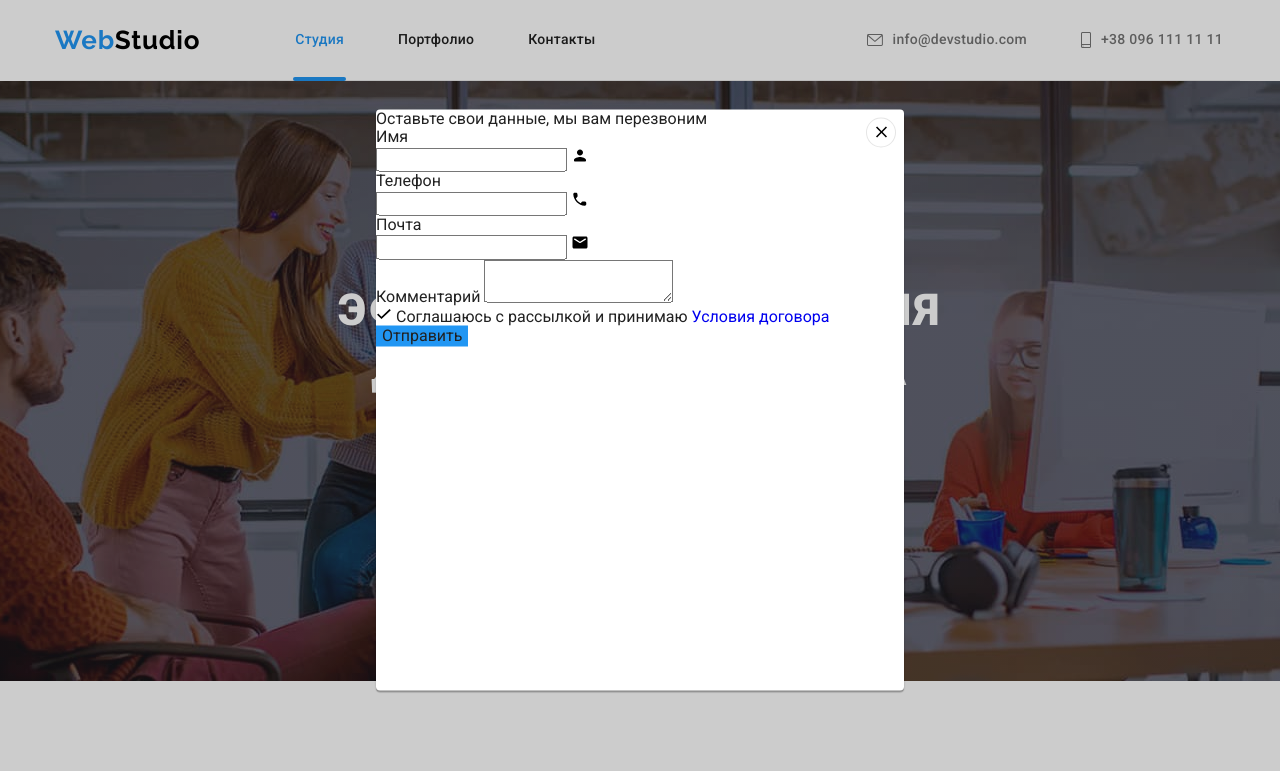
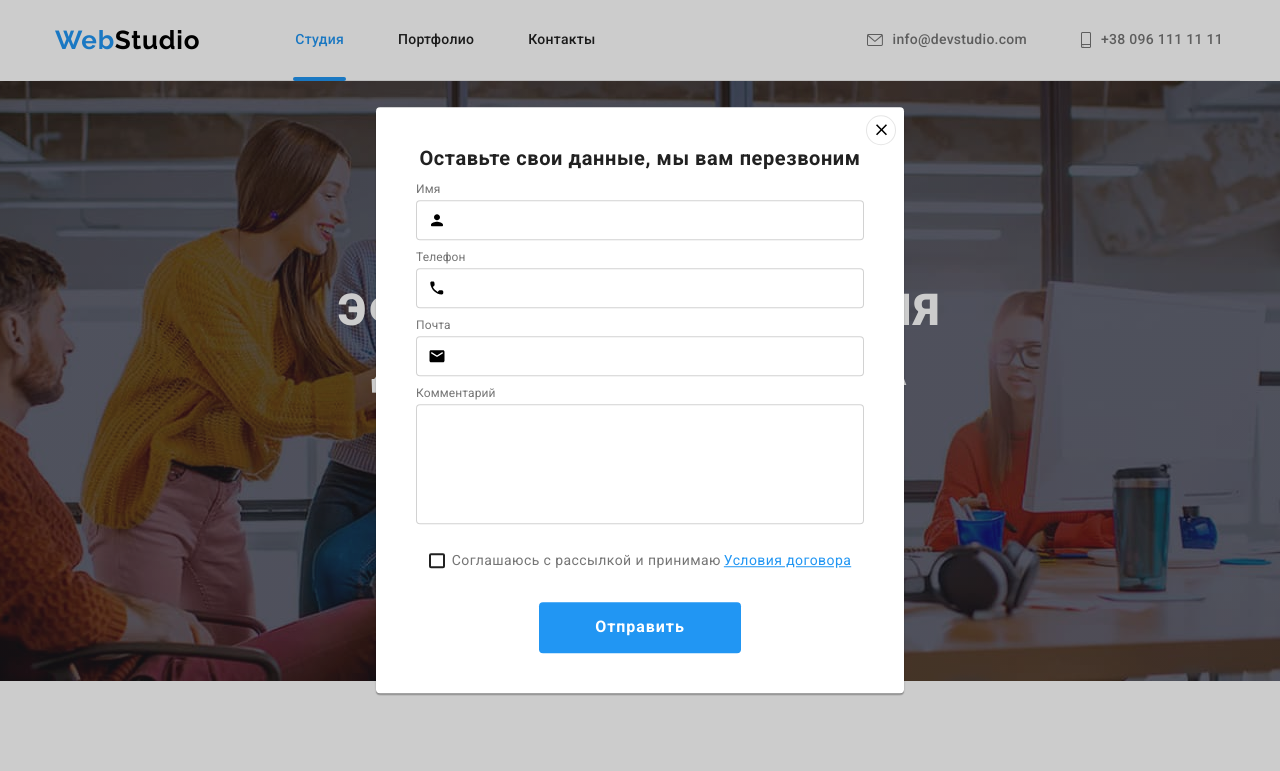
Before and after one commit to ParamonenkoOksana/goit-markup-hw-06, a plain HTML site: page index.html in a window 1280 px wide. Both pictures are taken after a click on the button "Заказать услугу". Shown: the top 771 px of the page. Drawn offline with nearby package versions, Linux system fonts and the light colour scheme.

Commit message:
Добавляет стили в ДЗ 6

```diff
--- a/css/styles.css
+++ b/css/styles.css
@@ -292,7 +292,6 @@ img {
 .button.hero-primery:focus {
   color: var(--primery-text-color);
   background-color: var(--primery-background-color-btn);
-  box-shadow: 0px 4px 4px rgba(0, 0, 0, 0.15);
 }
 
 /* --FEATURE-- */
@@ -605,6 +604,10 @@ clients-link:focus {
   color: var(--text-color-white);
 }
 
+.footer-box-second {
+  margin-right: 93px;
+}
+
 .footer-text {
   font-weight: 700;
   font-size: 14px;
@@ -636,6 +639,80 @@ clients-link:focus {
 .footer-soc-link:focus .footer-soc-icon {
   fill: var(--primery-background-color);
 }
+
+.distribution {
+  width: 570px;
+}
+
+.distribution-text {
+  display: block;
+  margin-bottom: 20px;
+
+  font-weight: 700;
+  font-size: 14px;
+  line-height: 1.14;
+  letter-spacing: 0.03em;
+  text-transform: uppercase;
+
+  color: var(--primery-background-color);
+}
+
+.distribution-group {
+  display: flex;
+}
+
+.distribution-group::placeholder {
+  font-size: 16px;
+  line-height: 1.25;
+  letter-spacing: 0.03em;
+
+  color: rgba(255, 255, 255, 0.6);
+}
+
+.footer-mail-input {
+  width: 100%;
+  height: 50px;
+  padding: 15px 16px;
+  margin-right: 12px;
+  border: 1px solid rgba(255, 255, 255, 0.3);
+  filter: drop-shadow(0px 4px 4px rgba(0, 0, 0, 0.15));
+  border-radius: 4px;
+  background-color: var(--background-color-section);
+  color: var(--primery-background-color);
+}
+
+.footer-email.button {
+  display: flex;
+  align-items: center;
+  justify-content: center;
+
+  padding: 10px 29px;
+  min-width: 200px;
+
+   transition-property: color, background-color,box-shadow;
+  transition-duration: 250ms;
+  transition-timing-function: cubic-bezier(0.4, 0, 0.2, 1);
+
+
+  border-radius: 4px;
+
+  font-weight: 700;
+  font-size: 16px;
+  line-height: 1.88;
+  color: var(--text-color-white);
+
+}
+
+.footer-email.button:hover,
+.footer-email.button:focus  {
+   color: var(--text-color-white);
+  background-color: #188ce8;
+  box-shadow: 0px 4px 4px rgba(0, 0, 0, 0.15);
+  }
+
+  .footer-letter-icon {
+    margin-left: 12px;
+  fill: var(--text-color-white)}
 
 /* -----------ПОРТФОЛИО---------------- */
 /* ------------PROGECTS------------ */
@@ -808,6 +885,8 @@ clients-link:focus {
   top: 50%;
   left: 50%;
 
+  padding: 40px;
+
   transform: translate(-50%, -50%) scale(1) rotate(0);
   transition-property: transform, min-height, box-shadow;
   transition-duration: 500ms;
@@ -820,13 +899,6 @@ clients-link:focus {
   box-shadow: 0px 1px 3px rgba(0, 0, 0, 0.12), 0px 1px 1px rgba(0, 0, 0, 0.14),
     0px 2px 1px rgba(0, 0, 0, 0.2);
   background-color: var(--primery-background-color);
-}
-
-.backdrop-icon {
-  width: 18px;
-  height: 18px;
-  align-items: center;
-  justify-content: center;
 }
 
 .modal-close {
@@ -847,6 +919,220 @@ clients-link:focus {
   cursor: pointer;
 }
 
+.modal-close:hover .backdrop-icon,
+.modal-close:focus .backdrop-icon {
+  fill: var(--accent-color);
+}
+
+.backdrop-icon {
+  transition-property: fill;
+  transition-duration: 250ms;
+  transition-timing-function: cubic-bezier(0.4, 0, 0.2, 1);
+}
+
+.backdrop-icon {
+  width: 18px;
+  height: 18px;
+  align-items: center;
+  justify-content: center;
+}
+
 /* .no-scroll {
   overflow: hidden;
 }*/
+
+.modal-title {
+  margin-bottom: 12px;
+
+  font-weight: 700;
+  font-size: 20px;
+  line-height: 1.15;
+  text-align: center;
+  letter-spacing: 0.03em;
+
+  color: var(--primery-text-color);
+}
+
+/* --------------FORM----------------- */
+
+.input-field {
+  margin-bottom: 10px;
+}
+
+.input-title {
+  display: block;
+
+  margin-bottom: 4px;
+  font-size: 12px;
+  line-height: 1.17;
+  letter-spacing: 0.01em;
+
+  color: var(--text-color-gray);
+}
+
+.input-wrap {
+  position: relative;
+}
+
+.form-input {
+  width: 100%;
+  height: 40px;
+
+  padding-left: 42px;
+
+  font-size: 14px;
+  line-height: 1.14;
+  letter-spacing: 0.01em;
+
+  border: 1px solid rgba(33, 33, 33, 0.2);
+  border-radius: 4px;
+
+  color: var(--primery-text-color);
+  outline-color: var(--accent-color);
+
+  transition-property: border;
+  transition-duration: 250ms;
+  transition-timing-function: cubic-bezier(0.4, 0, 0.2, 1);
+}
+
+.form-input:focus {
+  outline-color: var(--accent-color);
+}
+
+.form-input:focus + .input-icon {
+  fill: var(--accent-color);
+}
+
+.input-icon {
+  position: absolute;
+
+  left: 12px;
+  top: 50%;
+  transform: translateY(-50%);
+
+  transition-property: fill;
+  transition-duration: 250ms;
+  transition-timing-function: cubic-bezier(0.4, 0, 0.2, 1);
+}
+
+.input-comment {
+  margin-bottom: 20px;
+}
+
+.comment-text {
+  width: 100%;
+  height: 120px;
+  padding: 12px 16px;
+
+  resize: none;
+
+  border: 1px solid rgba(33, 33, 33, 0.2);
+  border-radius: 4px;
+
+  font-size: 12px;
+  line-height: 1.17;
+  letter-spacing: 0.01em;
+
+  color: var(--primery-text-color);
+}
+
+.comment-text:focus {
+  outline-color: var(--accent-color);
+}
+.comment-text::placeholder {
+  font-size: 14px;
+  line-height: 1.14;
+  letter-spacing: 0.01em;
+
+  color: rgba(117, 117, 117, 0.5);
+}
+
+.input-check:checked + .check-text span {
+  background-color: var(--accent-color);
+  border-color: var(--accent-color);
+}
+
+.input-check:checked + .check-text .check-icon {
+  fill: var(--primery-background-color);
+}
+
+.input-check:focus + .check-text span {
+  border-color: var(--accent-color);
+}
+
+.check-text {
+  display: flex;
+  justify-content: center;
+  align-items: center;
+
+  margin-bottom: 30px;
+  font-size: 14px;
+  line-height: 1.71;
+
+  letter-spacing: 0.03em;
+
+  color: var(--text-color-gray);
+}
+
+.check-text span {
+  display: flex;
+  align-items: center;
+  justify-content: center;
+
+  width: 16px;
+  height: 15px;
+  border: 2px solid #212121;
+  border-radius: 2px;
+  margin-right: 7px;
+
+  transition-property: background-color, border-color;
+  transition-duration: 250ms;
+  transition-timing-function: cubic-bezier(0.4, 0, 0.2, 1);
+}
+
+.check-icon {
+  fill: transparent;
+
+  transition-property: fill;
+  transition-duration: 250ms;
+  transition-timing-function: cubic-bezier(0.4, 0, 0.2, 1);
+}
+
+.input-contract {
+  display: flex;
+  margin-left: 3px;
+  align-items: center;
+  justify-content: center;
+  font-family: inherit;
+
+  text-decoration-line: underline;
+  color: var(--accent-color);
+}
+
+.input-button {
+  display: flex;
+  margin: 0 auto;
+  padding: 10px 56px;
+  min-width: 200px;
+
+  border-radius: 4px;
+
+  transition-property: color, background-color, box-shadow;
+  transition-duration: 250ms;
+  transition-timing-function: cubic-bezier(0.4, 0, 0.2, 1);
+
+  font-weight: 700;
+  font-size: 16px;
+  line-height: 1.88;
+  align-items: center;
+  text-align: center;
+  letter-spacing: 0.06em;
+  color: var(--text-color-white);
+}
+
+.button.input-button:hover,
+.button.input-button:focus {
+  color: var(--text-color-white);
+  background-color: #188ce8;
+  box-shadow: 0px 4px 4px rgba(0, 0, 0, 0.15);
+}
```
